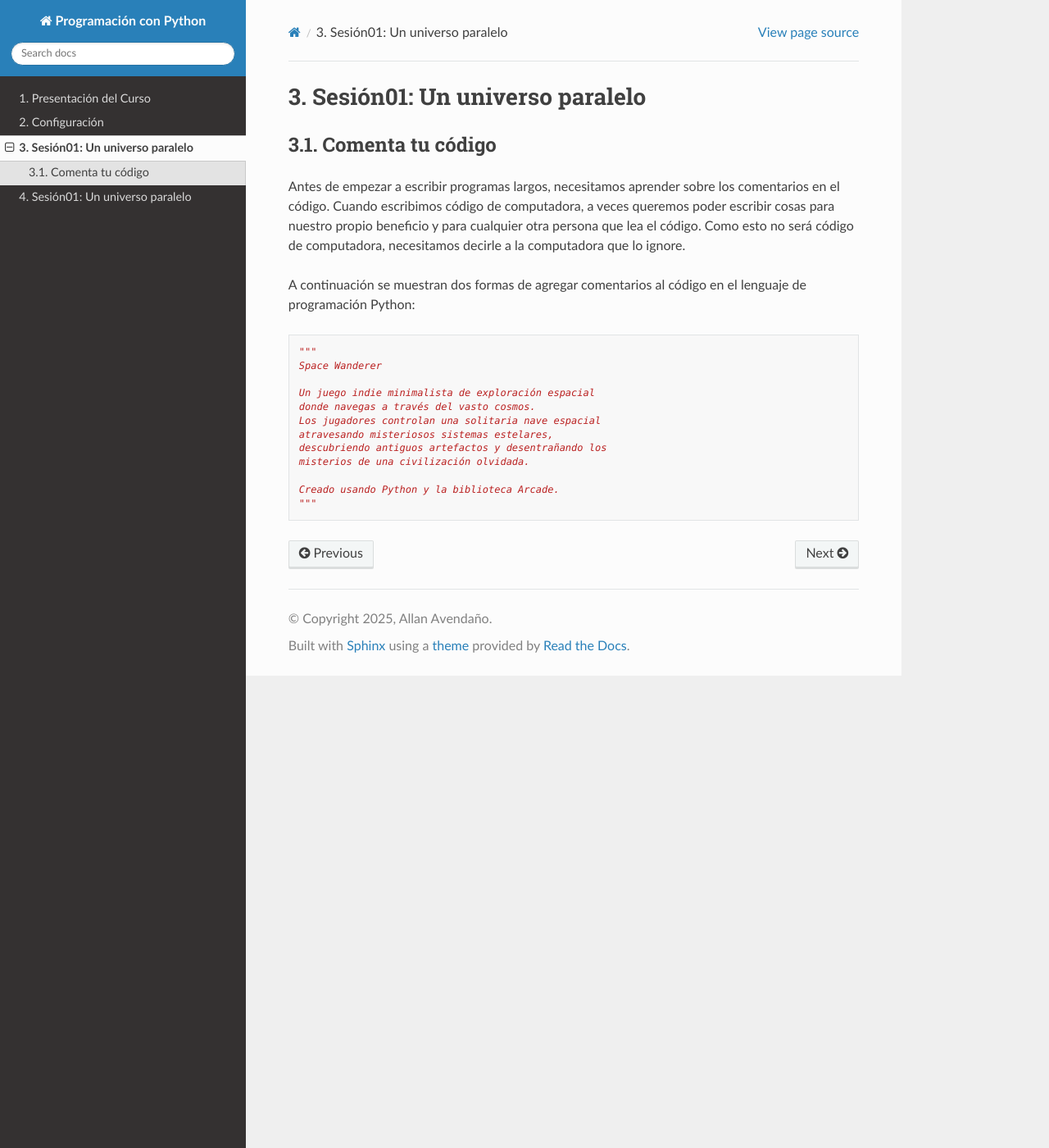
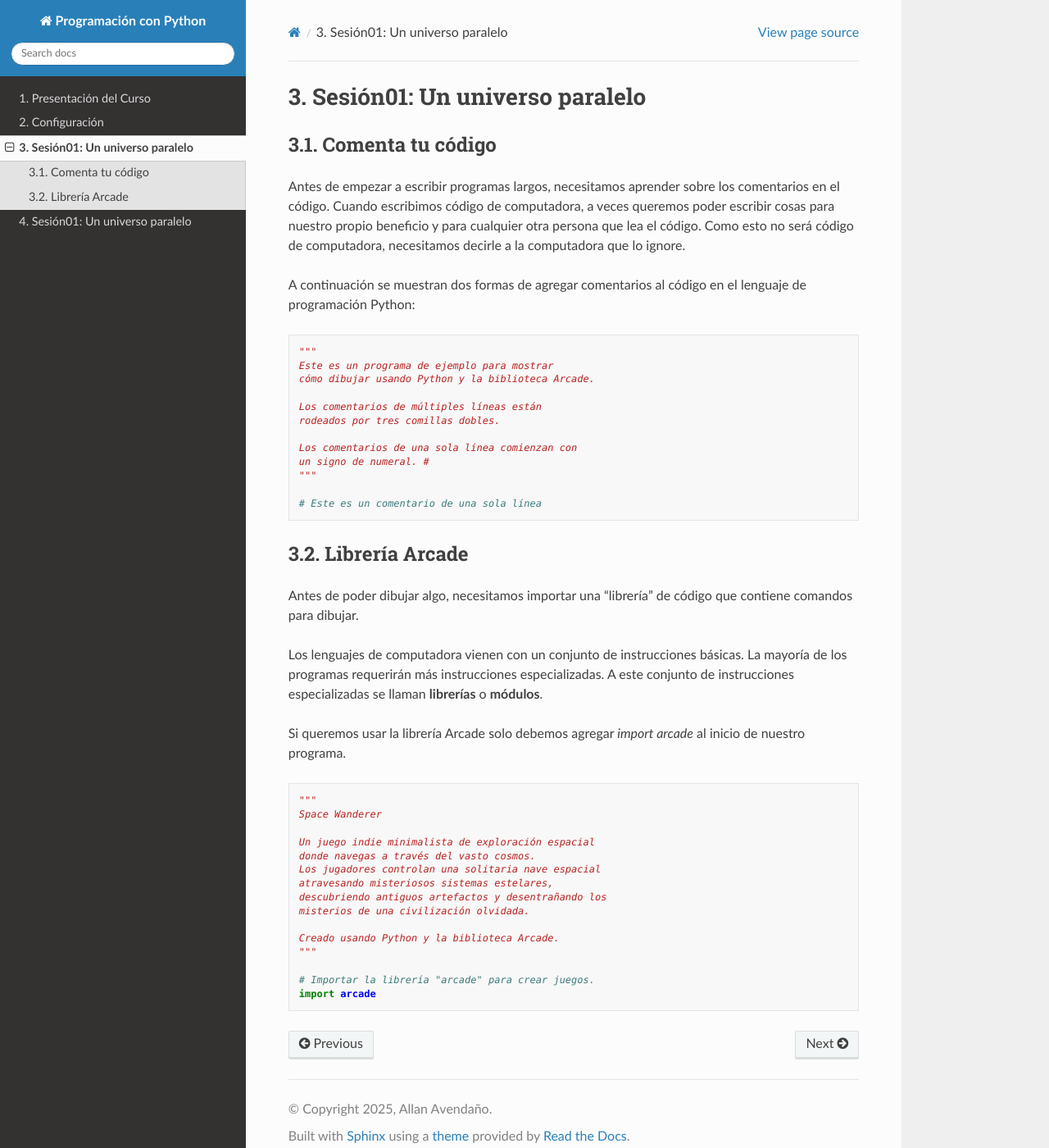
Before and after one commit to aavendan/programacion-python, a Sphinx documentation site: the page built from docs/source/sesiones/sesion01.rst, in a window 1280 px wide and 1400 px high. Shown: the whole window at 82% size. Built offline with Sphinx 7.4.7 and the Read the Docs theme 3.1.0, drawn with Linux system fonts in a browser that asks for light colours.

Commit message:
sesion01: arcade

```diff
--- a/docs/source/index.rst
+++ b/docs/source/index.rst
@@ -6,8 +6,8 @@ Aprenderás a programar mientras das vida a tu videojuego, desde la idea inicial
 **¿Qué aprenderás?**
 
 * A usar variables y a crear funciones como si fueran los ladrillos de tu juego,
-* A crear estructuras de control para que los personajes se muevan como tú quieras.
-* A manejar eventos para que el juego responda a las acciones del jugador, ¡como si supiera lo que estás pensando!
+* A crear estructuras de control para que los personajes se muevan como tú quieras,
+* A manejar eventos para que el juego responda a las acciones del jugador,
 * A ponerle sonido y efectos para que tu juego sea una experiencia inmersiva y emocionante.
 
 .. image:: img/index.jpeg
--- a/docs/source/sesiones/sesion01.rst
+++ b/docs/source/sesiones/sesion01.rst
@@ -20,6 +20,37 @@ Python:
 .. code-block:: python
 
     """
+    Este es un programa de ejemplo para mostrar
+    cómo dibujar usando Python y la biblioteca Arcade.
+
+    Los comentarios de múltiples líneas están
+    rodeados por tres comillas dobles.
+
+    Los comentarios de una sola línea comienzan con
+    un signo de numeral. #
+    """
+
+    # Este es un comentario de una sola línea
+
+Librería Arcade
+------------------
+
+Antes de poder dibujar algo, necesitamos importar
+una "librería" de código que contiene comandos para
+dibujar.
+
+Los lenguajes de computadora vienen con un conjunto
+de instrucciones básicas. La mayoría de los programas
+requerirán más instrucciones especializadas.
+A este conjunto de instrucciones especializadas se
+llaman **librerías** o **módulos**.
+
+Si queremos usar la librería Arcade solo debemos
+agregar `import arcade` al inicio de nuestro programa.
+
+.. code-block:: python
+
+    """
     Space Wanderer
 
     Un juego indie minimalista de exploración espacial
@@ -31,3 +62,6 @@ Python:
 
     Creado usando Python y la biblioteca Arcade.
     """
+
+    # Importar la librería "arcade" para crear juegos.
+    import arcade
```
